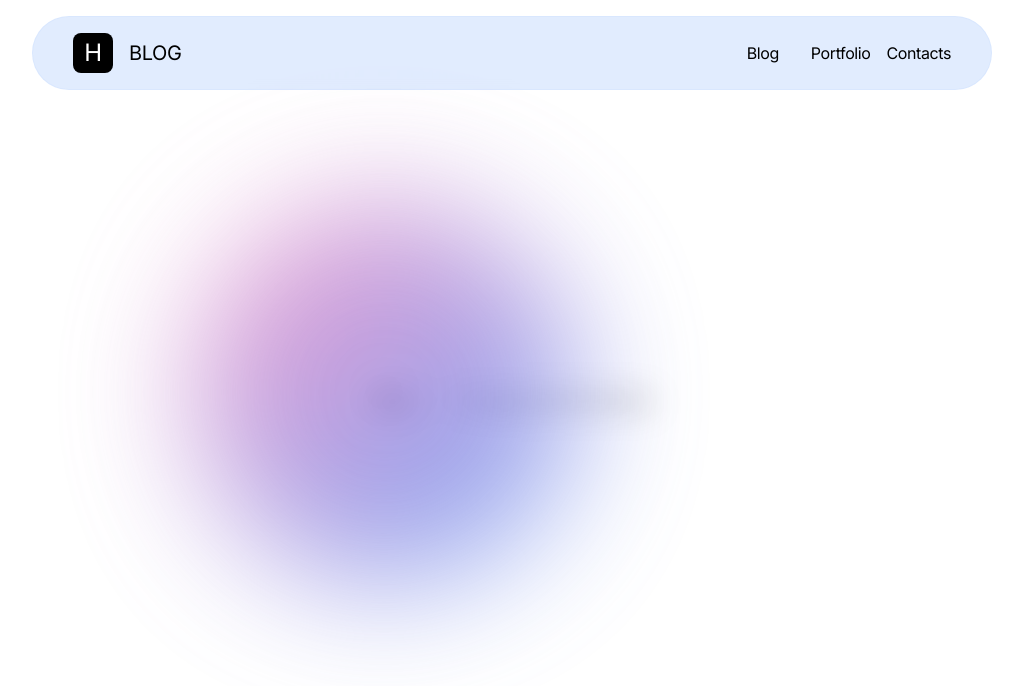
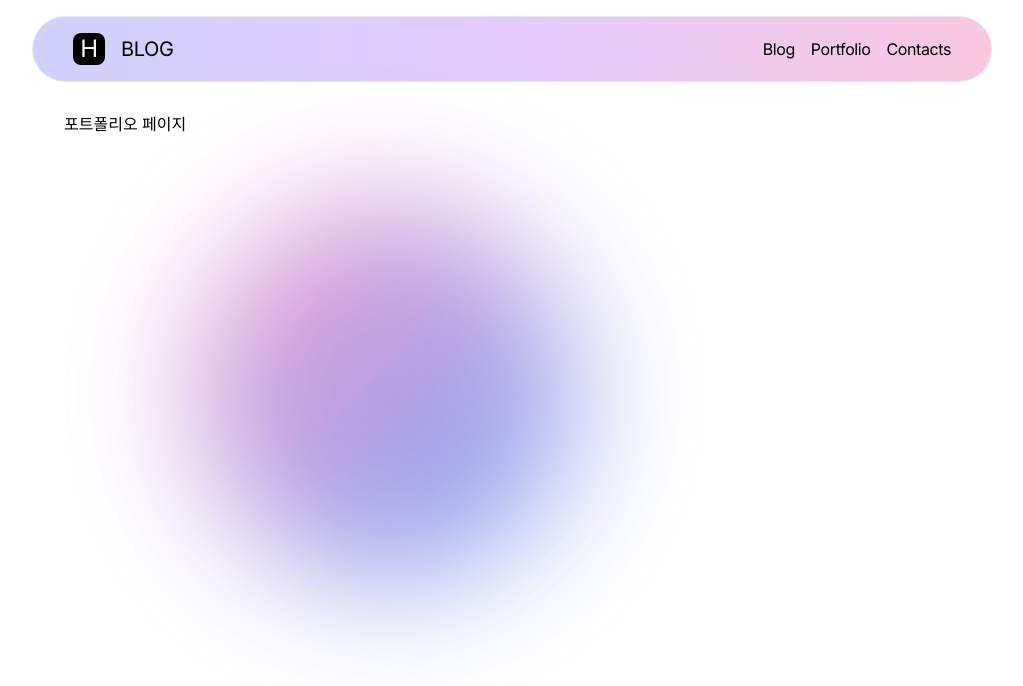
Before and after one commit to hwanieo/hwnii-blog, a Next.js app: page /portfolio in a window 1280 px wide. Before the commit this address had no page. Shown: the top 686 px of the page, without its empty margins (128-1151 px from the left). Built offline with nearby package versions, Linux system fonts and the light colour scheme.

Commit message:
헤더에 효과 추가

```diff
--- /dev/null
+++ b/app/blog/page.tsx
@@ -0,0 +1,7 @@
+export default function BlogPage() {
+  return (
+    <main className='pt-28 w-[70%] h-[150vh] mx-auto relative z-10'>
+      블로그 페이지
+    </main>
+  );
+}
--- /dev/null
+++ b/app/contacts/page.tsx
@@ -0,0 +1,7 @@
+export default function ContactsPage() {
+  return (
+    <main className='pt-28 w-[70%] h-[150vh] mx-auto relative z-10'>
+      콘텍트 페이지
+    </main>
+  );
+}
--- /dev/null
+++ b/app/portfolio/page.tsx
@@ -0,0 +1,7 @@
+export default function PortfolioPage() {
+  return (
+    <main className='pt-28 w-[70%] h-[150vh] mx-auto relative z-10'>
+      포트폴리오 페이지
+    </main>
+  );
+}
--- a/app/ui/Header.tsx
+++ b/app/ui/Header.tsx
@@ -2,30 +2,43 @@ import Link from 'next/link';
 
 export default function Header() {
   return (
-    <header className='bg-blue-500/15 backdrop-filter border border-blue-500/5 backdrop-blur-sm z-20 flex items-center justify-between w-[90%] mx-auto mt-4 px-10 py-4 rounded-full fixed left-1/2 md:w-[75%] transform -translate-x-1/2 tracking-tight'>
-      <Link href={'#'} className='flex gap-4 text-center items-center'>
-        <span className='flex items-center justify-center bg-black w-10 h-10 rounded-lg text-2xl text-white m-auto'>
+    <header className='bg-gradient-to-r from-indigo-500/30 via-purple-500/30 to-pink-500/30 border backdrop-filter backdrop-blur-sm z-20 flex items-center justify-between w-[90%] mx-auto mt-4 px-10 py-4 rounded-full fixed left-1/2 md:w-[75%] transform -translate-x-1/2 tracking-tight'>
+      <Link href='/' className='flex gap-4 text-center items-center'>
+        <span className='flex items-center justify-center bg-black w-8 h-8 rounded-lg text-2xl text-white m-auto'>
           H
         </span>
         <p className='uppercase text-xl'>Blog</p>
       </Link>
 
       {/* 햄버거 */}
-      <div className='w-10 h-10 flex flex-col justify-between md:hidden cursor-pointer'>
-        <div className='bg-black p-1 rounded-full'></div>
-        <div className='bg-black p-1 rounded-full'></div>
-        <div className='bg-black p-1 rounded-full'></div>
+      <div className='w-8 h-8 flex flex-col justify-around md:hidden cursor-pointer'>
+        <div className='bg-black p-[0.2rem] rounded-full'></div>
+        <div className='bg-black p-[0.2rem] rounded-full'></div>
+        <div className='bg-black p-[0.2rem] rounded-full'></div>
       </div>
 
       <nav className='hidden md:block'>
         <ul className='flex gap-4 text-center items-center'>
-          <Link href={'#'}>Blog</Link>
-          <li></li>
           <li>
-            <Link href={'#'}>Portfolio</Link>
+            <Link href='/blog' className='hover:tracking-wide transition-all'>
+              Blog
+            </Link>
           </li>
           <li>
-            <Link href={'#'}>Contacts</Link>
+            <Link
+              href='/portfolio'
+              className='hover:tracking-wide transition-all'
+            >
+              Portfolio
+            </Link>
+          </li>
+          <li>
+            <Link
+              href='/contacts'
+              className='hover:tracking-wide transition-all'
+            >
+              Contacts
+            </Link>
           </li>
         </ul>
       </nav>
```
